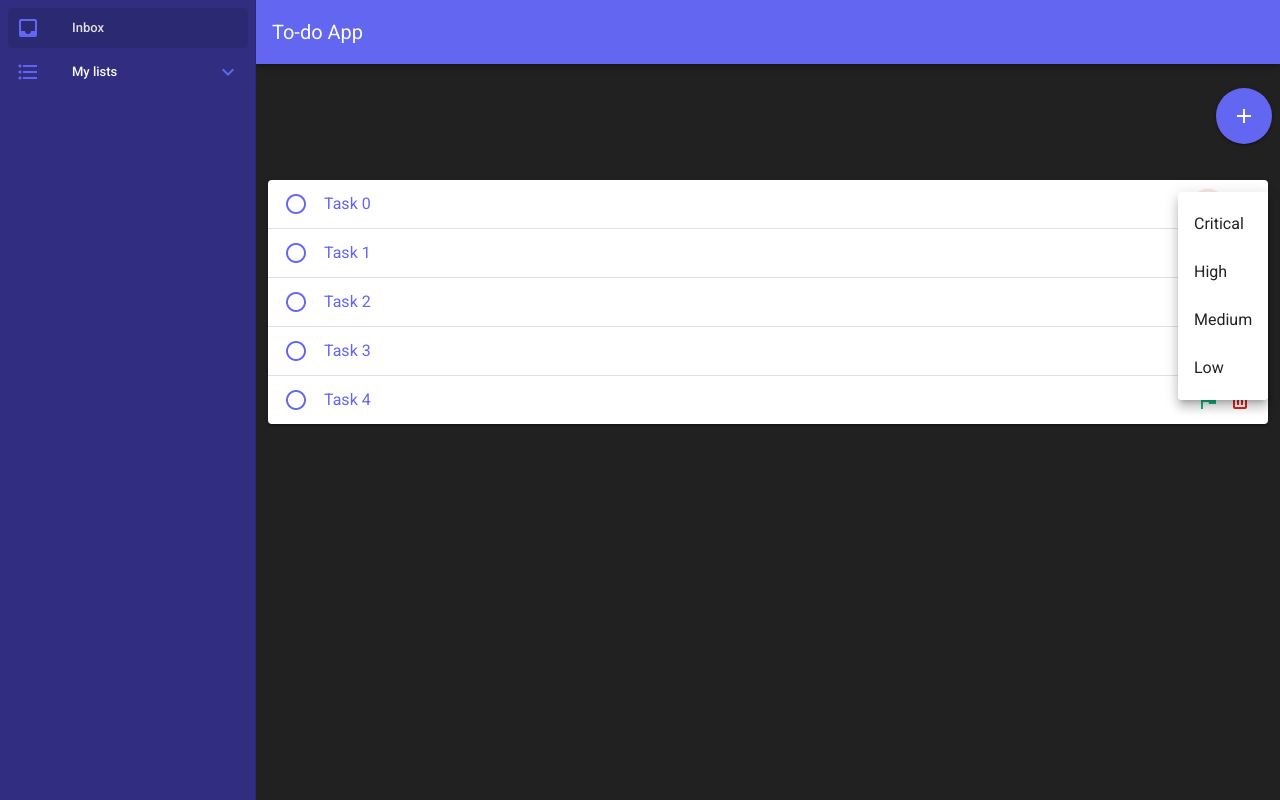
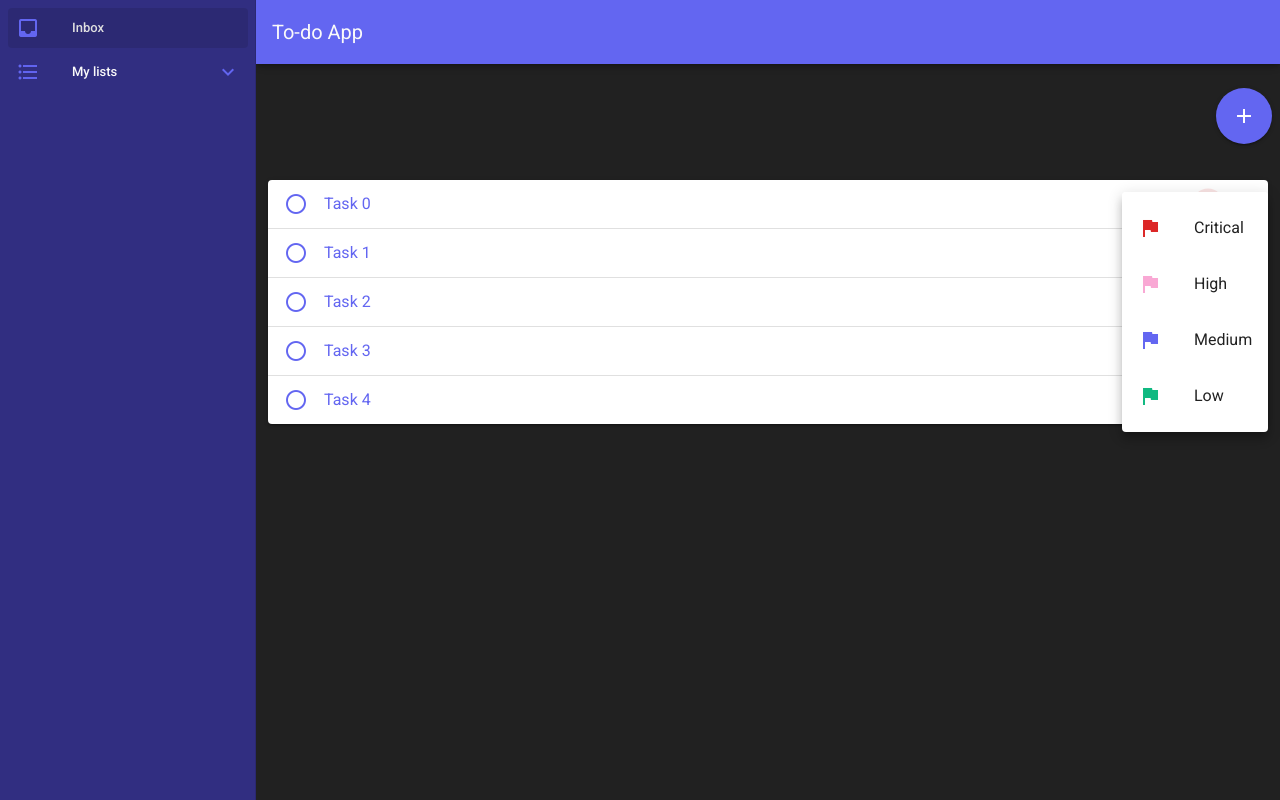
Before and after one commit to aymeric35/to-do-app, a Vue app: page /#/ in a window 1280 px wide. Both pictures are taken after a click on the button 1208 px from the left and 204 px from the top of the page. Built offline with nearby package versions, Linux system fonts and the light colour scheme.

Commit message:
Add flags in priority selection

```diff
--- a/src/views/Inbox.vue
+++ b/src/views/Inbox.vue
@@ -112,7 +112,7 @@
       </v-row>
     </v-container>
     <v-container>
-      <v-card v-if="tasks.length > 0" style="width: 100%">
+      <v-card v-if="tasks.length > 0">
         <template v-for="(task, i) in tasks">
           <v-divider v-if="i !== 0" :key="`${i}-divider`"></v-divider>
 
@@ -141,13 +141,26 @@
             <v-spacer></v-spacer>
             <v-menu transition="scroll-y-transition">
               <template v-slot:activator="{ on, attrs }">
-                <v-icon class="mr-2" :class="'priority-' + task.priority" v-bind="attrs" v-on="on">
+                <v-icon
+                  class="mr-2"
+                  :class="'priority-' + task.priority"
+                  v-bind="attrs"
+                  v-on="on"
+                >
                   mdi-flag
                 </v-icon>
               </template>
               <v-list>
-                <v-list-item v-for="(priorityLevel, i) in priorityLevels" :key="priorityLevel" link>
-                  <v-list-item-title v-text="priorityLevel" @click="updatePriority(task, i)"></v-list-item-title>
+                <v-list-item
+                  v-for="(priorityLevel, i) in priorityLevels"
+                  :key="priorityLevel"
+                  @click="updatePriority(task, i)"
+                  link
+                >
+                  <v-list-item-icon>
+                    <v-icon :class="'priority-' + i">mdi-flag</v-icon>
+                  </v-list-item-icon>
+                  <v-list-item-title v-text="priorityLevel"></v-list-item-title>
                 </v-list-item>
               </v-list>
             </v-menu>
@@ -195,7 +208,7 @@ export default {
             "Description must be less than 200 characters",
         ],
       },
-      priorityLevels: ['Critical', 'High', 'Medium', 'Low']
+      priorityLevels: ["Critical", "High", "Medium", "Low"],
     };
   },
   computed: {
@@ -230,8 +243,7 @@ export default {
       this.description = "";
     },
     updatePriority(currentTask, i) {
-      console.log(i);
-      this.$store.commit("UPDATE_PRIORITY", {currentTask, i})
+      this.$store.commit("UPDATE_PRIORITY", { currentTask, i });
     },
     deleteTask(uuid) {
       this.$store.commit("DELETE_TASK", uuid);
@@ -241,10 +253,6 @@ export default {
 </script>
 
 <style lang="scss">
-.v-card {
-  width: 50%;
-}
-
 .v-card .v-input--selection-controls__input i {
   color: var(--v-primary-base);
 }
```
